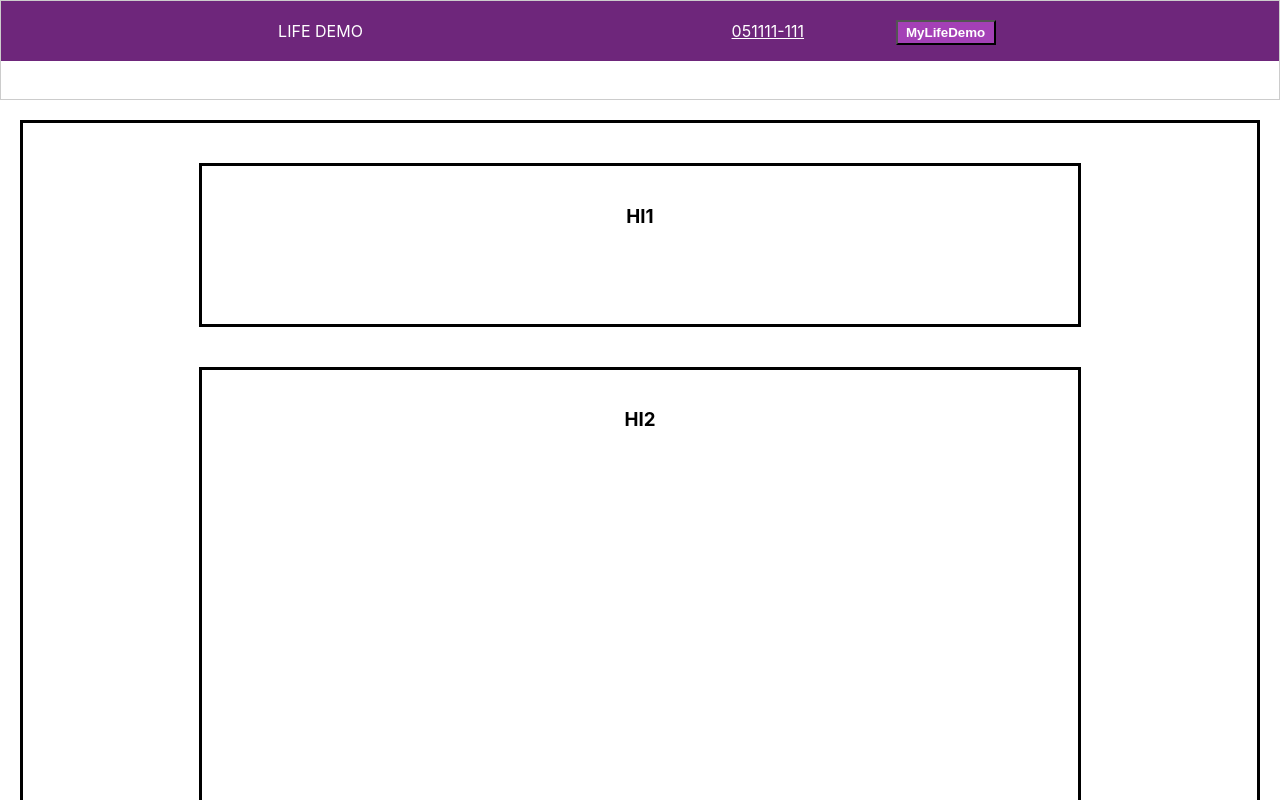
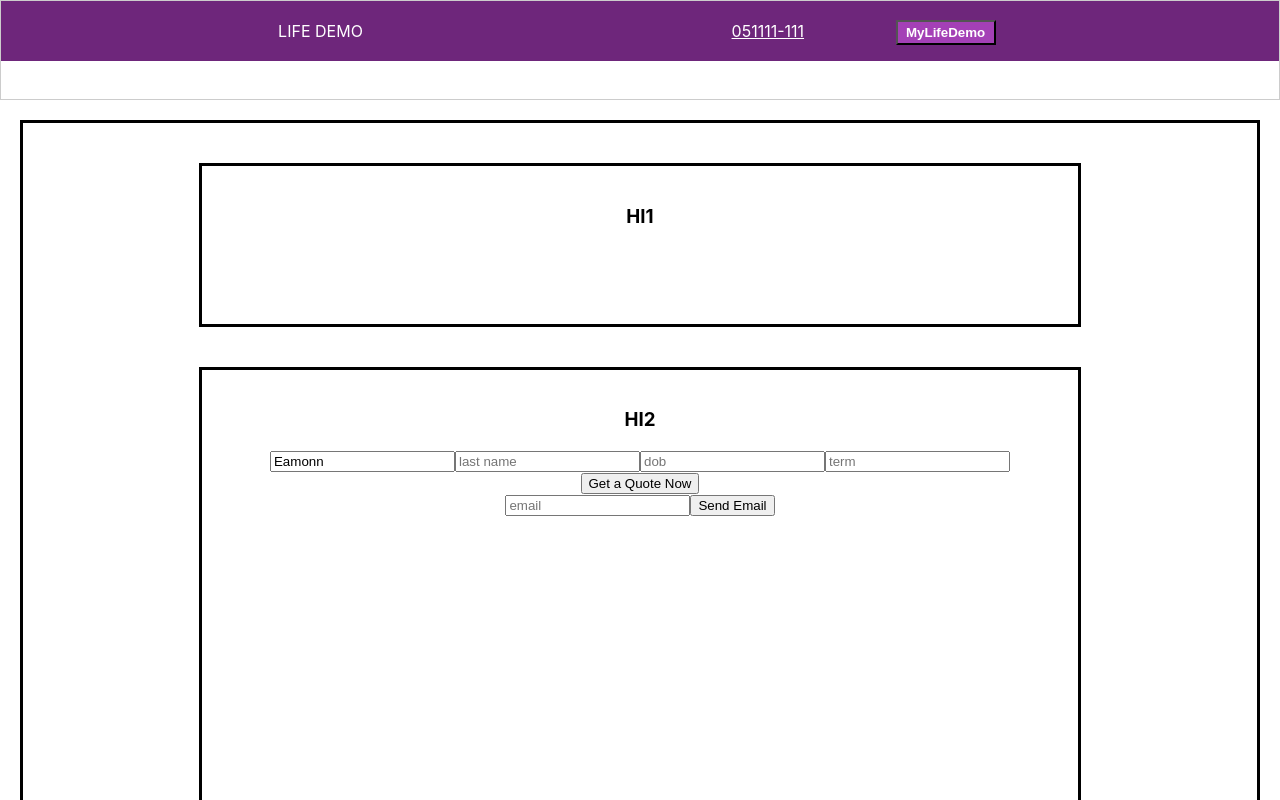
Before and after one commit to wangx6/ui_demo, a React (Create React App) app: page / in a window 1280 px wide. Shown: the top 800 px of the page. Built offline with nearby package versions, Linux system fonts and the light colour scheme.

Commit message:
Quote Form

```diff
--- a/src/components/Centre/CentrePanelMiddle.js
+++ b/src/components/Centre/CentrePanelMiddle.js
@@ -1,11 +1,25 @@
 import React from 'react';
 import './CentrePanel.css';
+import QuoteForm from '../Forms/QuoteForm';
 
-export default function CentrePanelMiddle() {
+export default function CentrePanelMiddle(){
 
+const formRecord = {
+    inputs: {
+        firstName: 'Eamonn',
+        lastName: '',
+        dob: '',
+        term: '',
+        email: ''
+    },
+    errors: {
+
+    }
+}
     return (
         <div className="lqe-centre-panel__middle">
         <h3>HI2</h3>
+        <QuoteForm formRecord={formRecord} ></QuoteForm>
         </div>
     )
 }
--- /dev/null
+++ b/src/components/Forms/QuoteForm.css
@@ -0,0 +1,6 @@
+.lqe-quote-form{
+    width: 100%;
+    display: flex;
+    align-items: center;
+    align-content: center;
+}
--- /dev/null
+++ b/src/components/Forms/QuoteForm.js
@@ -0,0 +1,66 @@
+import React, { useState, useEffect } from 'react'
+
+export default function QuoteForm({formRecord}) {
+
+    const [record, setRecord] = useState(formRecord.inputs);
+    const [errors, setErrors] = useState(formRecord.errors);
+
+    console.log(record);
+
+    /*
+        useEffect(() => {
+        setRecord(formRecord);
+        setErrors(errors);
+
+        }, [formRecord, errors]);
+    */
+
+    const onClickFormSubmit = (event) => {
+        console.log(record);
+    }
+
+    const onClickEmailSubmit = (event) => {
+
+    }
+
+    const onChangeFirstName = (event) => {
+       console.log(event.target.value);
+       setRecord({...record, firstName: event.target.value});
+    }
+
+    const onChangeLastName = (event) => {
+        console.log(event.target.value);
+        setRecord({...record, lastName: event.target.value});
+     }
+
+     const onChangeDob = (event) => {
+        console.log(event.target.value);
+        setRecord({...record, dob: event.target.value});
+     }
+
+     const onChangeTerm = (event) => {
+        console.log(event.target.value);
+        setRecord({...record, term: event.target.value});
+     }
+
+    return (
+        <div>
+            <div>
+                <input onChange={onChangeFirstName} className="form-control" value={record.firstName}  placeholder="first name" />
+                <input onChange={onChangeLastName} className="form-control" value={record.lastName}  placeholder="last name" />
+                <input onChange={onChangeDob} className="form-control" value={record.dob}  placeholder="dob" />
+                <input onChange={onChangeTerm} className="form-control" value={record.term}  placeholder="term" />
+                <button onClick={onClickFormSubmit}>
+                    Get a Quote Now
+                </button>
+            </div>
+
+            <div>
+                <input className="form-control" defaultValue={record.email}  placeholder="email" />
+                <button onClick={onClickEmailSubmit}>
+                    Send Email
+                </button>
+            </div>
+        </div>
+    )
+}
```
Also changed, not shown: 1 other file (tests, documents, lock files or other folders).
